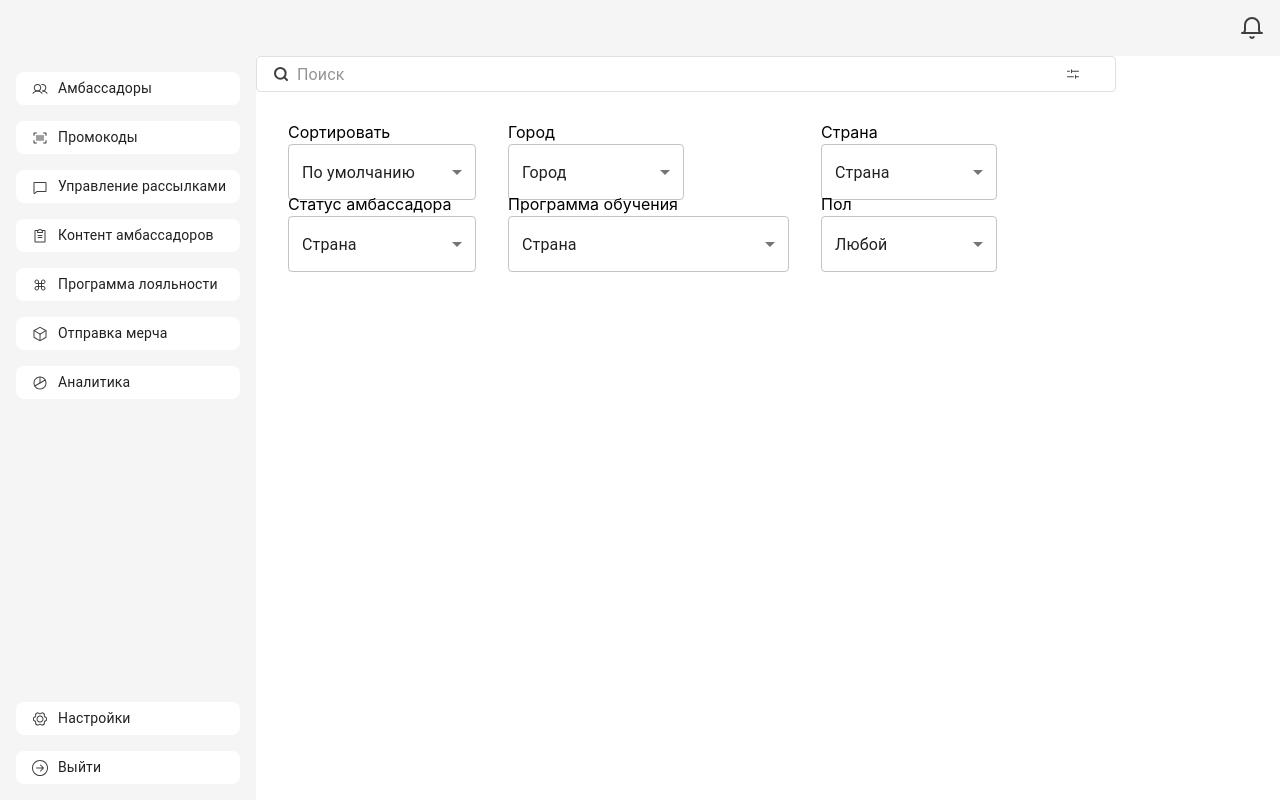
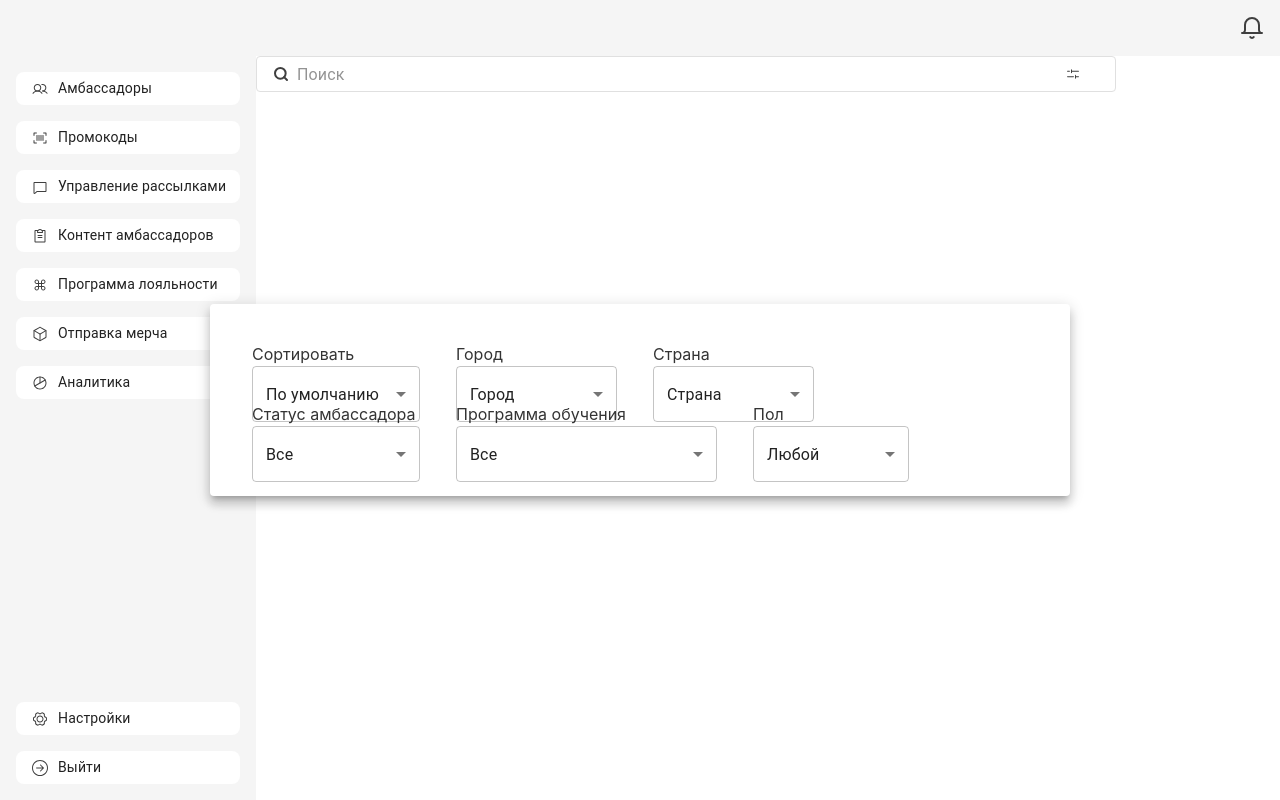
Before and after one commit to Tenth-Team/frontend, a React (Vite) app: page / in a window 1280 px wide. Both pictures are taken after a click on the button 1073 px from the left and 74 px from the top of the page. Built offline with nearby package versions, Linux system fonts and the light colour scheme.

Commit message:
popover&flex

```diff
--- a/src/components/FilterList/FilterList.module.scss
+++ b/src/components/FilterList/FilterList.module.scss
@@ -1,17 +1,40 @@
+%item {
+  padding: 10px;
+  color: #333;
+  display: flex;
+  flex-direction: column;
+  height: 56px;
+  gap: 4px;
+}
+
+.area {
+  padding: 32px;
+  width: 860px;
+  height: 192px;
+}
 .container {
-    display: grid;
-    /* Будет создано 3 колонки */
-    grid-template-columns: 188px 281px 181px;
-    /* Будет создано 3 ряда */
-    grid-template-rows: 1fr 1fr;
-    row-gap: 16px;
-    column-gap: 32px;
-    padding: 32px;
-  }
+  display: flex;
+  gap: 16px;
+}
 
-  .item {
-    display:flex;
-    flex-direction:column;
-    height: 56px;
-    gap: 4px;
-  }
+.item__sort {
+  @extend %item;
+  margin-bottom: 4px;
+  width: 188px;
+}
+
+.item__city {
+  @extend %item;
+  margin-bottom: 4px;
+  width: 181px;
+}
+
+.item__program {
+  @extend %item;
+  width: 281px;
+}
+
+.item__gender {
+  @extend %item;
+  width: 176px;
+}
--- a/src/components/FilterList/FilterList.tsx
+++ b/src/components/FilterList/FilterList.tsx
@@ -9,7 +9,7 @@ import {
   MenuItem,
   OutlinedInput,
   Select,
-  Stack,
+
 } from "@mui/material"
 import React from "react"
 import { FILTERS } from "../../assets/constants/filterConstants"
@@ -31,6 +31,8 @@ const FilterList = () => {
 
   const [cityName, setCityName] = React.useState<string[]>([])
   const [countryName, setCountryName] = React.useState<string[]>([])
+  const [programName, setProgramName] = React.useState<string[]>([])
+  const [statusName, setStatusName] = React.useState<string[]>([])
 
   const handleChangeCityName = (event: SelectChangeEvent<typeof cityName>) => {
     const {
@@ -54,6 +56,18 @@ const FilterList = () => {
     )
   }
 
+  const handleChangeStatusName = (
+    event: SelectChangeEvent<typeof statusName>,
+  ) => {
+    const {
+      target: { value },
+    } = event
+    setStatusName(
+      // On autofill we get a stringified value.
+      typeof value === "string" ? value.split(",") : value,
+    )
+  }
+
   const handleChangeGender = (event: SelectChangeEvent) => {
     setGender(event.target.value)
   }
@@ -62,12 +76,23 @@ const FilterList = () => {
     setSorting(event.target.value)
   }
 
+  const handleChangeProgramName = (event: SelectChangeEvent<typeof programName>) => {
+    const {
+      target: { value },
+    } = event
+    setProgramName(
+      // On autofill we get a stringified value.
+      typeof value === "string" ? value.split(",") : value,
+    )
+  }
+
+
   return (
+    <div className={style.area}>
     <div className={style.container}>
-      <Grid xs={3} rowSpacing={`10px`}>
-        <Stack className={style.item}>
+
+        <div className={style.item__sort}>
           <p>Сортировать</p>
-
           <FormControl
             sx={{
               maxWidth: `188px`,
@@ -83,8 +108,9 @@ const FilterList = () => {
               onChange={handleChangeSorting}
               displayEmpty
               inputProps={{ "aria-label": "Without label" }}
+
             >
-              <MenuItemFilter value="">По умолчанию</MenuItemFilter>
+              <MenuItemFilter disabled value="">По умолчанию</MenuItemFilter>
               <MenuItemFilter value={"date"}>По дате</MenuItemFilter>
               <MenuItemFilter value={"alphabet"}>По алфавиту</MenuItemFilter>
               <MenuItemFilter value={"all"}>По умолчанию</MenuItemFilter>
@@ -93,11 +119,10 @@ const FilterList = () => {
               </MenuItemFilter>
             </Select>
           </FormControl>
-        </Stack>
-      </Grid>
-      <Grid xs={3}>
-        <Stack className={style.item}>
-          Город
+        </div>
+
+        <div className={style.item__city}>
+        <p>Город</p>
           <FormControl
             sx={{ maxWidth: `176px`, maxHeight: `32px`, padding: `0px` }}
           >
@@ -126,16 +151,15 @@ const FilterList = () => {
               ))}
             </Select>
           </FormControl>
-        </Stack>
-      </Grid>
+        </div>
 
-      <Grid xs={3}>
-        <Stack className={style.item}>
-          Страна
+        <div className={style.item__city}>
+          <p>Страна</p>
           <FormControl
             sx={{ maxWidth: `176px`, maxHeight: `32px`, padding: `0px` }}
           >
             <Select
+            className={style.select}
               multiple
               displayEmpty
               value={countryName}
@@ -157,11 +181,10 @@ const FilterList = () => {
               ))}
             </Select>
           </FormControl>
-        </Stack>
-      </Grid>
-
-      <Grid xs={3}>
-        <Stack className={style.item}>
+        </div>
+</div>
+<div className={style.container}>
+        <div className={style.item__sort}>
           <p>Статус амбассадора</p>
           <FormControl
             sx={{ maxWidth: `188px`, maxHeight: `32px`, padding: `0px` }}
@@ -169,29 +192,28 @@ const FilterList = () => {
             <Select
               multiple
               displayEmpty
-              value={countryName}
-              onChange={handleChangeCountryName}
+              value={statusName}
+              onChange={handleChangeStatusName}
               MenuProps={MenuProps}
               renderValue={selected => {
                 if (selected.length === 0) {
-                  return <p>Страна</p>
+                  return <p>Все</p>
                 }
 
                 return selected.join(", ")
               }}
             >
-              {FILTERS.countries.map(country => (
-                <MenuItemFilter key={country} value={country}>
-                  <Checkbox checked={countryName.indexOf(country) > -1} />
-                  <ListItemText primary={country} />
+              {FILTERS.status.map(status => (
+                <MenuItemFilter key={status} value={status}>
+                  <Checkbox checked={statusName.indexOf(status) > -1} />
+                  <ListItemText primary={status} />
                 </MenuItemFilter>
               ))}
             </Select>
           </FormControl>
-        </Stack>
-      </Grid>
-      <Grid xs={4}>
-        <Stack className={style.item}>
+        </div>
+
+        <div className={style.item__program}>
           <p>Программа обучения</p>
           <FormControl
             sx={{ maxWidth: `281px`, maxHeight: `32px`, padding: `0px` }}
@@ -199,29 +221,28 @@ const FilterList = () => {
             <Select
               multiple
               displayEmpty
-              value={countryName}
-              onChange={handleChangeCountryName}
+              value={programName}
+              onChange={handleChangeProgramName}
               MenuProps={MenuProps}
               renderValue={selected => {
                 if (selected.length === 0) {
-                  return <p>Страна</p>
+                  return <p>Все</p>
                 }
 
                 return selected.join(", ")
               }}
             >
-              {FILTERS.countries.map(country => (
-                <MenuItemFilter key={country} value={country}>
-                  <Checkbox checked={countryName.indexOf(country) > -1} />
-                  <ListItemText primary={country} />
+              {FILTERS.program.map(program => (
+                <MenuItemFilter key={program} value={program}>
+                  <Checkbox checked={programName.indexOf(program) > -1} />
+                  <ListItemText primary={program} />
                 </MenuItemFilter>
               ))}
             </Select>
           </FormControl>
-        </Stack>
-      </Grid>
-      <Grid xs={3}>
-        <Stack className={style.item}>
+        </div>
+
+        <div className={style.item__gender}>
           Пол
           <FormControl
             sx={{ maxWidth: `176px`, maxHeight: `32px`, padding: `0px` }}
@@ -232,14 +253,14 @@ const FilterList = () => {
               displayEmpty
               inputProps={{ "aria-label": "Without label" }}
             >
-              <MenuItemFilter value="">Любой</MenuItemFilter>
+              <MenuItemFilter disabled value="">Любой</MenuItemFilter>
               <MenuItemFilter value={"female"}>Женский</MenuItemFilter>
               <MenuItemFilter value={"male"}>Мужской</MenuItemFilter>
               <MenuItemFilter value={"all"}>Любой</MenuItemFilter>
             </Select>
           </FormControl>
-        </Stack>
-      </Grid>
+        </div>
+    </div>
     </div>
   )
 }
--- a/src/components/SearchCustom/SearchCustom.tsx
+++ b/src/components/SearchCustom/SearchCustom.tsx
@@ -1,8 +1,10 @@
-import { Box, InputBase, SvgIcon } from "@mui/material"
+import { Box, InputBase, Popover, Popper, SvgIcon } from "@mui/material"
 import SearchIcon from "../../assets/images/searchIcon.svg?react"
 import FilterIcon from "../../assets/images/fadersHorizontalIcon.svg?react"
 import { styled } from "@mui/material/styles"
 import style from "./SearchCustom.module.scss"
+import FilterList from "../FilterList/FilterList"
+import { useState } from "react"
 
 const StyledInputBase = styled(InputBase)(({ theme }) => ({
   color: "inherit",
@@ -13,7 +15,19 @@ const StyledInputBase = styled(InputBase)(({ theme }) => ({
 }))
 
 const SearchCustom = () => {
+  const [open, setOpen] = useState(false)
+  const handleOpen = () => {
+    setOpen(!open)
+  }
+
+  const handleOverlay = (e: { target?: any; currentTarget?: any }) => {
+    if (e.target === e.currentTarget) {
+      handleOpen()
+    }
+  }
+
   return (
+    <div>
       <form className={style.search}>
         <div className={style.search__iconWrapper}>
           <SearchIcon />
@@ -22,12 +36,38 @@ const SearchCustom = () => {
           placeholder="Поиск"
           inputProps={{ "aria-label": "search" }}
         />
-      <button className={style.search__button} type="button">
+        <button
+          className={style.search__button}
+          type="button"
+          aria-describedby={"popover"}
+          //variant="contained"
+          onClick={() => handleOpen()}
+        >
           <div className={style.search__iconWrapper}>
             <FilterIcon />
           </div>
         </button>
       </form>
+
+      <Popover
+        id={"popover"}
+        open={open}
+        //anchorEl={button}
+        onClose={e => {
+          handleOverlay(e)
+        }}
+        anchorOrigin={{
+          vertical: "center",
+          horizontal: "center",
+        }}
+        transformOrigin={{
+          vertical: "center",
+          horizontal: "center",
+        }}
+      >
+        <FilterList />
+      </Popover>
+    </div>
   )
 }
 export default SearchCustom
--- a/src/components/app/App.tsx
+++ b/src/components/app/App.tsx
@@ -18,7 +18,6 @@ const App = () => {
           <Menu />
           <div className={style.main__ambassadors}>
           <SearchCustom />
-          <FilterList />
           </div>
           {/* <Outlet /> */}
         </main>
```
Lines whose indentation alone changed are shown as unchanged.
